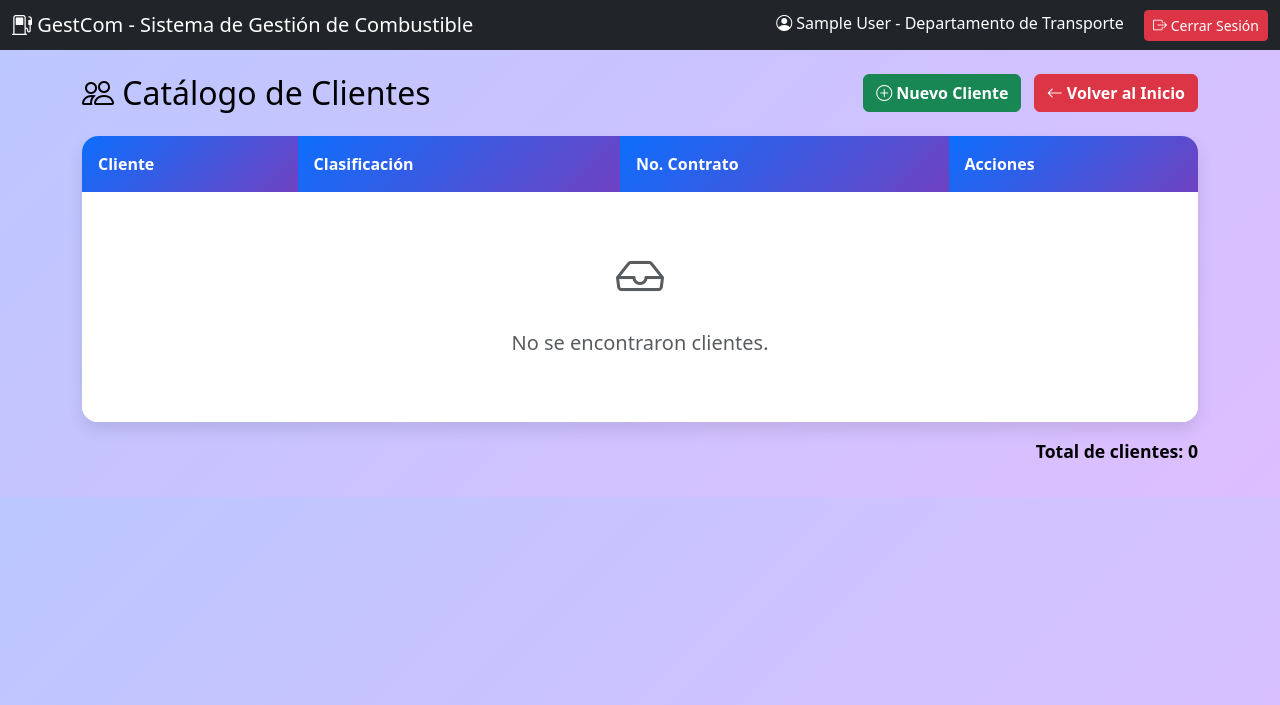
After one commit to josecarlospr2002/gestcom_gestor_de_combustible_02, a Django app: page /clientes/ in a window 1280 px wide. The commit adds this page. Shown: the top 705 px of the page. Run offline with Django 5.2, Linux system fonts and the light colour scheme; the visitor is signed in with stand-in values (Sample User, id 1); data that the repository does not hold is empty.

Commit message:
UI de Catálogo de Cliente: dashboard con módulos y tabla de clientes

```diff
--- /dev/null
+++ b/templates/combustible/lista_clientes.html
@@ -0,0 +1,99 @@
+{% extends 'base.html' %}
+
+{% block content %}
+<style>
+body { background: linear-gradient(135deg, #bcc7ff, #ddbeff); }
+.table-container {
+    background: white;
+    border-radius: 1rem;
+    overflow: hidden;
+    box-shadow: 0 0.5rem 1rem rgba(0, 0, 0, 0.1);
+}
+.table thead th {
+    background: linear-gradient(135deg, #0d6efd, #6f42c1);
+    color: white;
+    font-weight: 600;
+    border: none;
+    padding: 1rem;
+}
+.table tbody td {
+    padding: 0.9rem 1rem;
+    vertical-align: middle;
+    border: none;
+}
+.table tbody tr {
+    background-color: white;
+}
+.table tbody tr:hover {
+    background-color: #f0f0ff;
+}
+.titulo-tabla {
+    color: black;
+}
+.contador {
+    color: black;
+    font-size: 1.1rem;
+    margin-bottom: 2rem;
+}
+</style>
+
+<div class="d-flex justify-content-between align-items-center mb-4">
+    <h2 class="mb-0 titulo-tabla">
+        <i class="bi bi-people"></i> Catálogo de Clientes
+    </h2>
+    <div>
+        <a href="{% url 'crear_cliente' %}" class="btn btn-success fw-bold me-2">
+            <i class="bi bi-plus-circle"></i> Nuevo Cliente
+        </a>
+        <a href="{% url 'dashboard' %}" class="btn btn-danger fw-bold">
+            <i class="bi bi-arrow-left"></i> Volver al Inicio
+        </a>
+    </div>
+</div>
+
+<div class="table-container">
+    <div class="table-responsive">
+        <table class="table table-hover mb-0">
+            <thead>
+                <tr>
+                    <th>Cliente</th>
+                    <th>Clasificación</th>
+                    <th>No. Contrato</th>
+                    <th>Acciones</th>
+                </tr>
+            </thead>
+            <tbody>
+                {% for cliente in clientes %}
+                <tr>
+                    <td>{{ cliente.cliente }}</td>
+                    <td>{{ cliente.get_clasificacion_display }}</td>
+                    <td>
+                        {% if cliente.no_contrato %}
+                            {{ cliente.no_contrato }}
+                        {% else %}
+                            <span class="text-muted">-</span>
+                        {% endif %}
+                    </td>
+                    <td>
+                        <a href="{% url 'editar_cliente' cliente.id %}" class="btn btn-primary btn-sm" title="Modificar">
+                            <i class="bi bi-pencil"></i>
+                        </a>
+                    </td>
+                </tr>
+                {% empty %}
+                <tr>
+                    <td colspan="4" class="text-center text-muted py-5">
+                        <i class="bi bi-inbox" style="font-size: 3rem;"></i>
+                        <p class="mt-3 fs-5">No se encontraron clientes.</p>
+                    </td>
+                </tr>
+                {% endfor %}
+            </tbody>
+        </table>
+    </div>
+</div>
+
+<div class="mt-3 text-end contador">
+    <strong>Total de clientes: {{ clientes|length }}</strong>
+</div>
+{% endblock %}
```
Also changed, not shown: templates/combustible/dashboard.html (+3 -39 lines).
